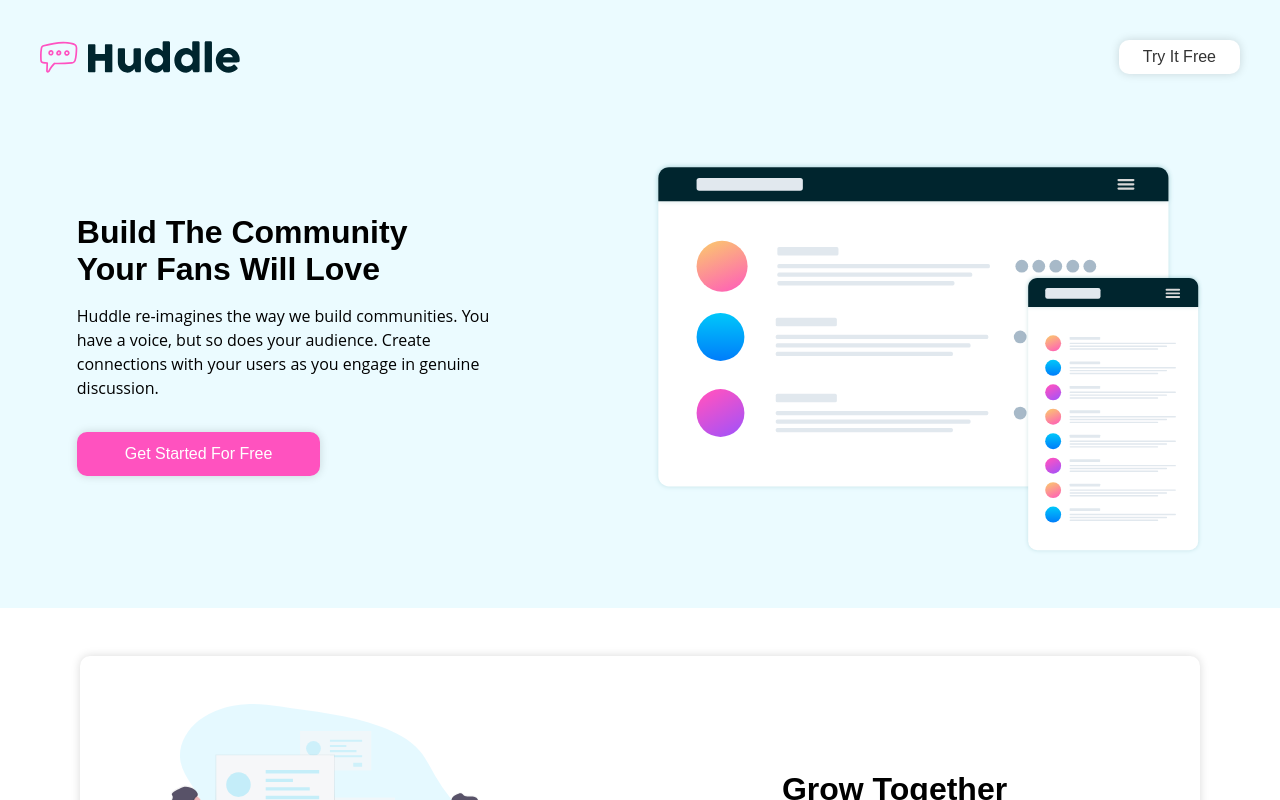
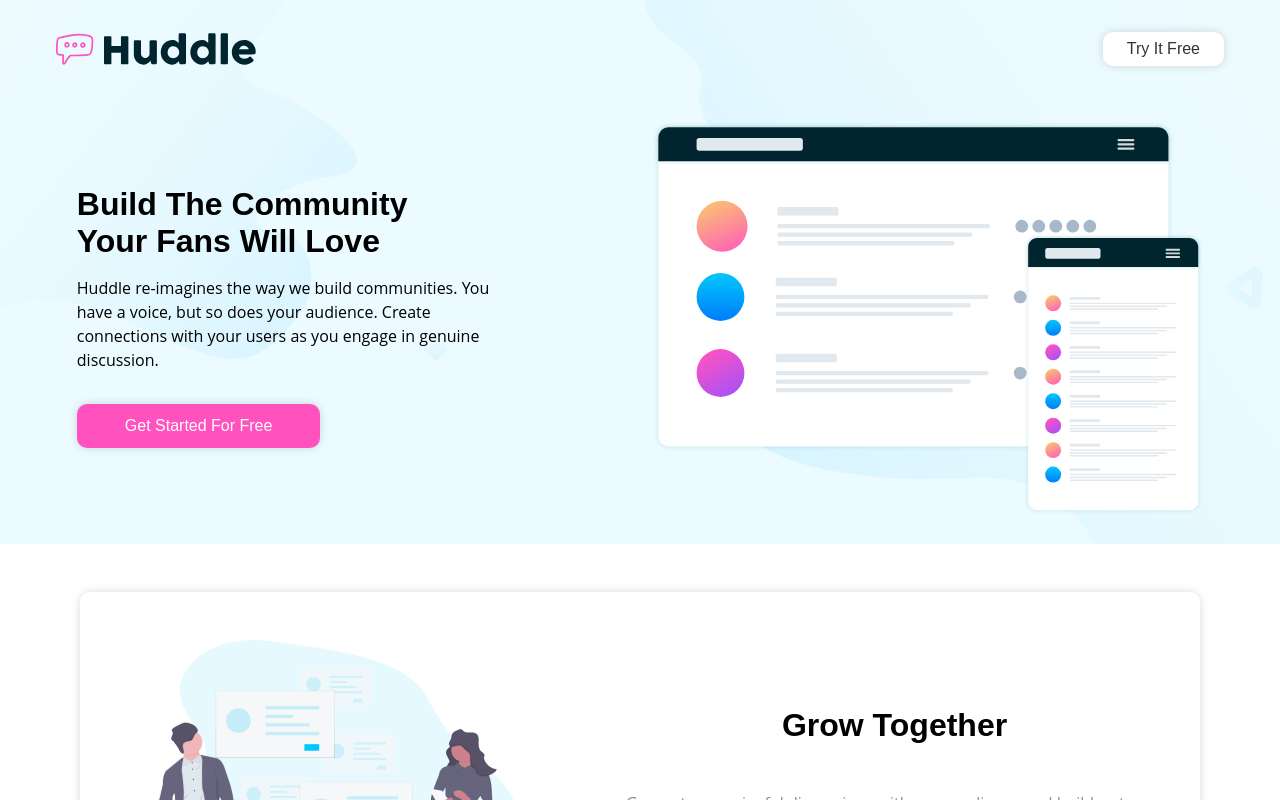
Before and after one commit to codernami/react-landing-page, a React (Create React App) app: page / in a window 1280 px wide. Shown: the top 800 px of the page. Built offline with nearby package versions, Linux system fonts and the light colour scheme.

Commit message:
Combine  header and hero

```diff
--- a/src/App.js
+++ b/src/App.js
@@ -1,6 +1,5 @@
 import { GlobalStyles } from "./components/styles/Global";
 import Header from "./components/Header";
-import Hero from "./components/Hero";
 import Card from "./components/Card";
 import Footer from "./components/Footer";
 import { Container } from "./components/styles/Container.styled";
@@ -11,7 +10,6 @@ export default function App() {
     <>
       <GlobalStyles />
       <Header />
-      <Hero />
       <Container>
         {content.map((item, index) => (
           <Card key={index} item={item} />
--- a/src/components/Header.js
+++ b/src/components/Header.js
@@ -1,13 +1,34 @@
-import { StyledHeader, Logo } from "./styles/Header.styled";
+import { StyledHeader, Logo, StyledHero } from "./styles/Header.styled";
 import { Button } from "./styles/Button.styled";
 
 export default function Header() {
   return (
     <StyledHeader>
-      <Logo src="./images/logo.svg" alt="" />
-      <Button bg="#FFF" color="#333">
-        Try It Free
-      </Button>
+      <header>
+        <Logo src="./images/logo.svg" alt="Huddle logo" />
+        <Button bg="#FFF" color="#333">
+          Try It Free
+        </Button>
+      </header>
+
+      <StyledHero>
+        <div>
+          <h2>
+            Build The Community <br /> Your Fans Will Love
+          </h2>
+          <p>
+            Huddle re-imagines the way we build communities. You have a voice,
+            but so does your audience. Create connections with your users as you
+            engage in genuine discussion.
+          </p>
+          <Button bg="#ff52bf" color="#FFF">
+            Get Started For Free
+          </Button>
+        </div>
+        <div>
+          <img src="./images/illustration-mockups.svg" alt="" />
+        </div>
+      </StyledHero>
     </StyledHeader>
   );
 }
--- a/src/components/Hero.js
+++ /dev/null
@@ -1,25 +0,0 @@
-import { Button } from "./styles/Button.styled";
-import { StyledHero } from "./styles/Hero.styled";
-
-export default function Hero() {
-  return (
-    <StyledHero>
-      <div>
-        <h2>
-          Build The Community <br /> Your Fans Will Love
-        </h2>
-        <p>
-          Huddle re-imagines the way we build communities. You have a voice, but
-          so does your audience. Create connections with your users as you
-          engage in genuine discussion.
-        </p>
-        <Button bg="#ff52bf" color="#FFF">
-          Get Started For Free
-        </Button>
-      </div>
-      <div>
-        <img src="./images/illustration-mockups.svg" alt="" />
-      </div>
-    </StyledHero>
-  );
-}
--- a/src/components/styles/Header.styled.js
+++ b/src/components/styles/Header.styled.js
@@ -1,25 +1,36 @@
 import styled from "styled-components";
 
 export const StyledHeader = styled.header`
+  background-image: url("../images/bg-hero-mobile.svg");
+  background-repeat: no-repeat;
+  background-position: top center;
+  background-color: #ebfbff;
+
+  @media (min-width: 768px) {
+    background-image: url("../images/bg-hero-desktop.svg");
+    background-position: top center;
+  }
+
+  header {
     display: flex;
     justify-content: space-between;
     align-items: center;
     padding: 1.5rem;
-  background-color: #ebfbff;
 
     @media (min-width: 768px) {
-    padding: 2.5rem;
+      padding: 2rem 3.5rem;
     }
 
+    button {
+      padding: 0.5rem 1.5rem;
+
+      &:hover {
         @media (min-width: 992px) {
-    button:hover {
           background-color: #ff52bf;
           color: #fff;
         }
       }
-
-  button {
-    padding: 0.5rem 1.5rem;
+    }
   }
 `;
 
@@ -27,3 +38,47 @@ export const Logo = styled.img`
   display: block;
   width: min(200px, 40%);
 `;
+
+export const StyledHero = styled.div`
+  display: flex;
+  flex-direction: column;
+  align-items: center;
+  text-align: center;
+
+  @media (min-width: 768px) {
+    flex-direction: row;
+    justify-content: center;
+    align-items: center;
+  }
+
+  div {
+    padding: 1.5rem 0.8rem;
+
+    @media (min-width: 768px) {
+      text-align: left;
+      width: 45%;
+    }
+  }
+  h2 {
+    padding-top: 1.5rem;
+  }
+  p {
+    width: min(500px, 80%);
+    margin: 0 auto;
+    line-height: 1.5;
+
+    @media (min-width: 768px) {
+      margin: 0;
+    }
+  }
+
+  button {
+    margin: 2rem auto;
+    padding: 0.7rem 3rem;
+
+    @media (min-width: 768px) {
+      margin-left: 0;
+      padding: 0.8rem 3rem;
+    }
+  }
+`;
--- a/src/components/styles/Hero.styled.js
+++ /dev/null
@@ -1,45 +0,0 @@
-import styled from "styled-components";
-
-export const StyledHero = styled.div`
-  display: flex;
-  flex-direction: column;
-  align-items: center;
-
-  text-align: center;
-  background-color: #ebfbff;
-
-  @media (min-width: 768px) {
-    flex-direction: row;
-    justify-content: center;
-    align-items: center;
-  }
-
-  div {
-    padding: 3rem 0.8rem;
-
-    @media (min-width: 768px) {
-      text-align: left;
-      width: 45%;
-    }
-  }
-
-  p {
-    width: min(500px, 80%);
-    margin: 0 auto;
-    line-height: 1.5;
-
-    @media (min-width: 768px) {
-      margin: 0;
-    }
-  }
-
-  button {
-    margin: 2rem auto;
-    padding: 0.7rem 3rem;
-
-    @media (min-width: 768px) {
-      margin-left: 0;
-      padding: 0.8rem 3rem;
-    }
-  }
-`;
```
Lines whose indentation alone changed are shown as unchanged.
